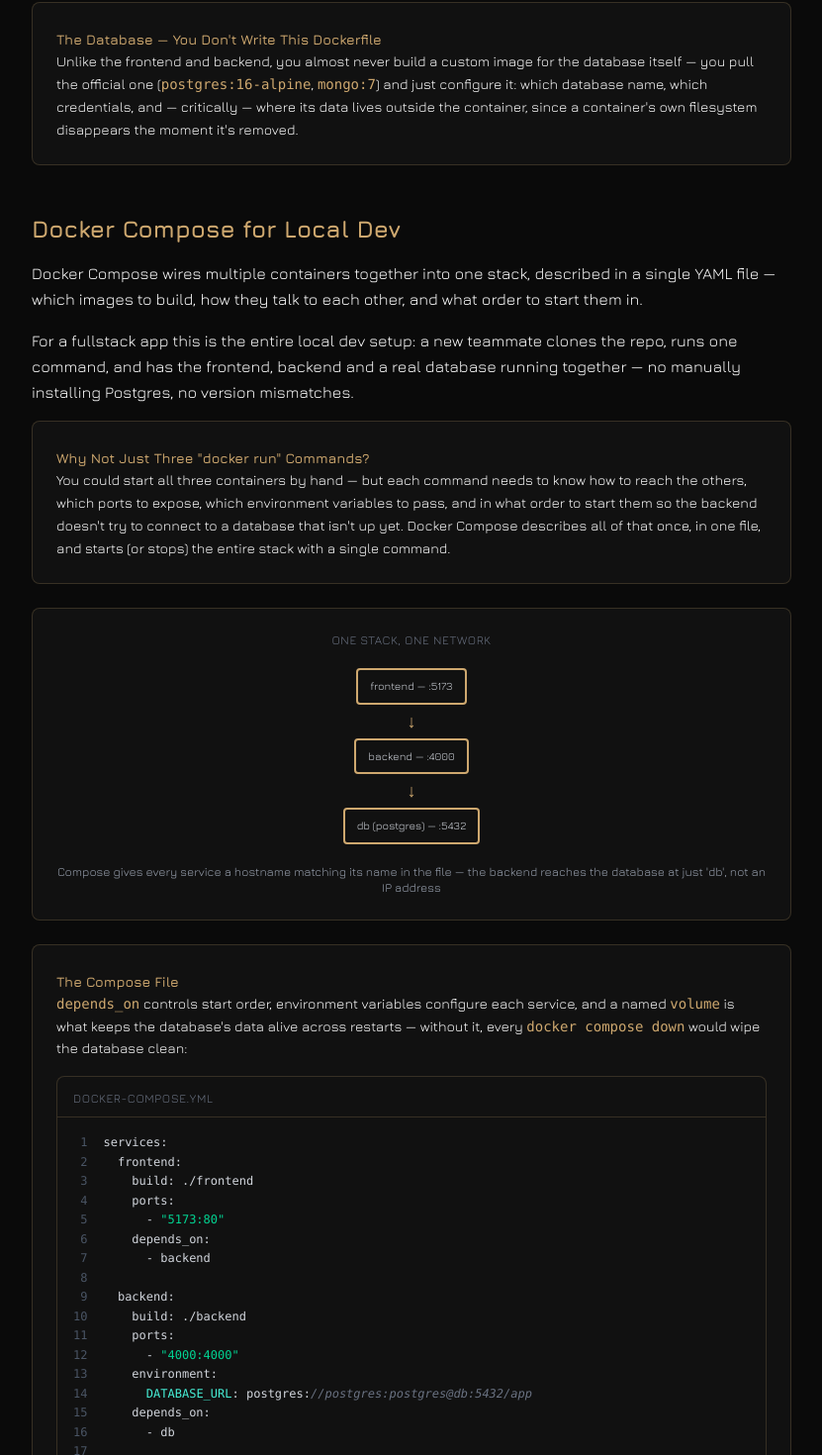
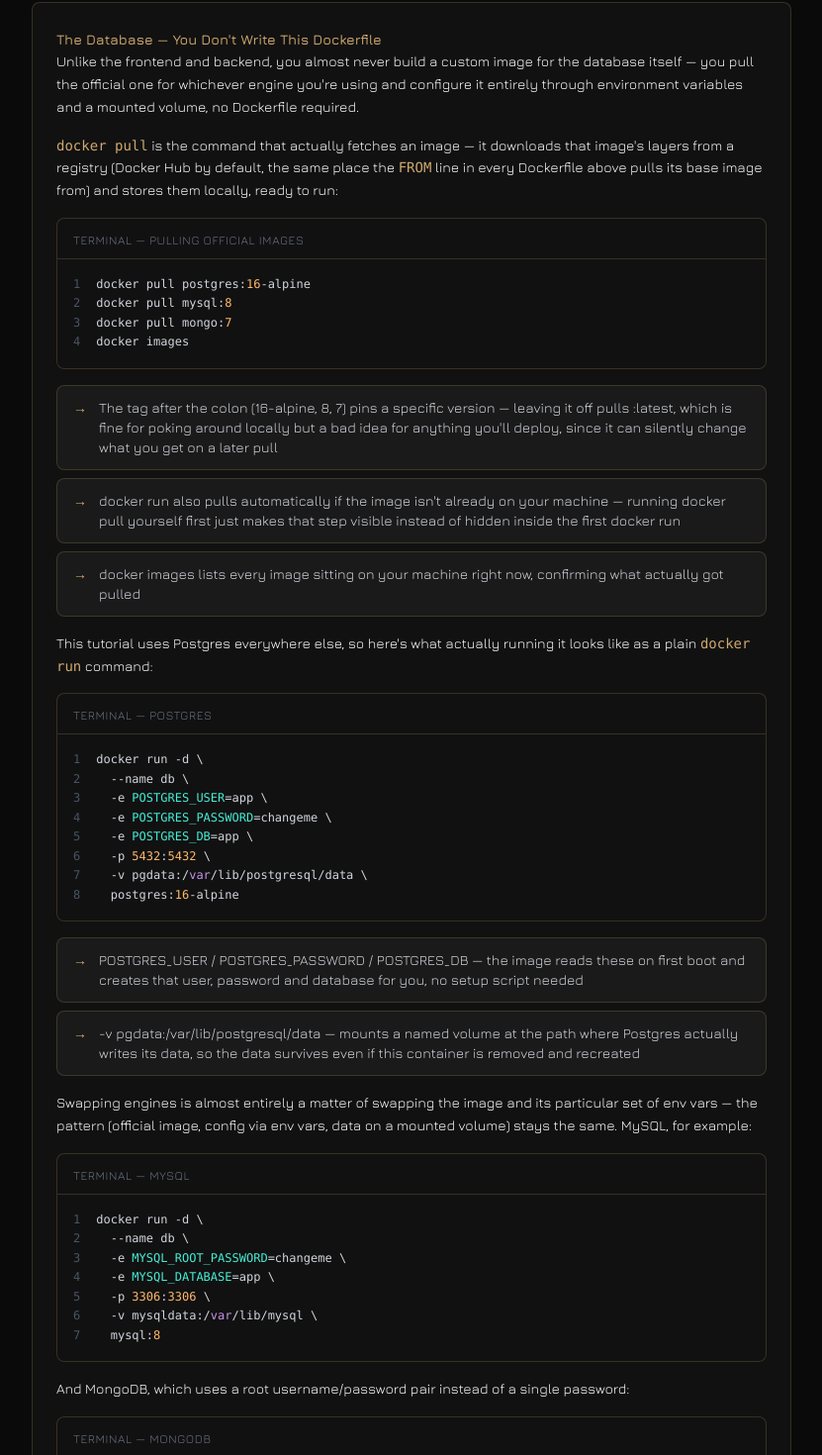
Before and after one commit to TobiasKjernell/portfolio, a React (Vite) app: page /tutorials/docker-and-kubernetes in a window 1280 px wide. Shown: the part 4065-5535 px from the top of the page at 99% size, without its empty margins (328-1159 px from the left). Built offline with nearby package versions, Linux system fonts and the light colour scheme.

Commit message:
updated docker db information, plain vs images predone

```diff
--- a/src/components/Tutorials/DockerizingTheStack/index.tsx
+++ b/src/components/Tutorials/DockerizingTheStack/index.tsx
@@ -102,11 +102,81 @@
     <span className="text-sm font-semibold gold-text">The Database — You Don't Write This Dockerfile</span>
     <p className="text-white leading-relaxed text-sm">
       Unlike the frontend and backend, you almost never build a custom image for the database itself — you pull
-      the official one (<code className="text-[#cea86f]">postgres:16-alpine</code>,{' '}
-      <code className="text-[#cea86f]">mongo:7</code>) and just configure it: which database name, which
-      credentials, and — critically — where its data lives outside the container, since a container's own
-      filesystem disappears the moment it's removed.
+      the official one for whichever engine you're using and configure it entirely through environment variables
+      and a mounted volume, no Dockerfile required.
     </p>
+    <p className="text-white leading-relaxed text-sm">
+      <code className="text-[#cea86f]">docker pull</code> is the command that actually fetches an image — it
+      downloads that image's layers from a registry (Docker Hub by default, the same place the{' '}
+      <code className="text-[#cea86f]">FROM</code> line in every Dockerfile above pulls its base image from) and
+      stores them locally, ready to run:
+    </p>
+    <CodeBlock label="terminal — pulling official images">{`docker pull postgres:16-alpine
+docker pull mysql:8
+docker pull mongo:7
+docker images`}</CodeBlock>
+    <ul className="space-y-2">
+      {[
+        'The tag after the colon (16-alpine, 8, 7) pins a specific version — leaving it off pulls :latest, which is fine for poking around locally but a bad idea for anything you\'ll deploy, since it can silently change what you get on a later pull',
+        'docker run also pulls automatically if the image isn\'t already on your machine — running docker pull yourself first just makes that step visible instead of hidden inside the first docker run',
+        'docker images lists every image sitting on your machine right now, confirming what actually got pulled',
+      ].map((point) => (
+        <li
+          key={point}
+          className="flex gap-3 text-gray-300 text-sm bg-[#1a1a1a] rounded-lg px-4 py-3 border border-[#cea86f]/20"
+        >
+          <span className="gold-text">→</span>
+          {point}
+        </li>
+      ))}
+    </ul>
+    <p className="text-white leading-relaxed text-sm">
+      This tutorial uses Postgres everywhere else, so here's what actually running it looks like as a plain{' '}
+      <code className="text-[#cea86f]">docker run</code> command:
+    </p>
+    <CodeBlock label="terminal — Postgres">{`docker run -d \\
+  --name db \\
+  -e POSTGRES_USER=app \\
+  -e POSTGRES_PASSWORD=changeme \\
+  -e POSTGRES_DB=app \\
+  -p 5432:5432 \\
+  -v pgdata:/var/lib/postgresql/data \\
+  postgres:16-alpine`}</CodeBlock>
+    <ul className="space-y-2">
+      {[
+        'POSTGRES_USER / POSTGRES_PASSWORD / POSTGRES_DB — the image reads these on first boot and creates that user, password and database for you, no setup script needed',
+        '-v pgdata:/var/lib/postgresql/data — mounts a named volume at the path where Postgres actually writes its data, so the data survives even if this container is removed and recreated',
+      ].map((point) => (
+        <li
+          key={point}
+          className="flex gap-3 text-gray-300 text-sm bg-[#1a1a1a] rounded-lg px-4 py-3 border border-[#cea86f]/20"
+        >
+          <span className="gold-text">→</span>
+          {point}
+        </li>
+      ))}
+    </ul>
+    <p className="text-white leading-relaxed text-sm">
+      Swapping engines is almost entirely a matter of swapping the image and its particular set of env vars — the
+      pattern (official image, config via env vars, data on a mounted volume) stays the same. MySQL, for example:
+    </p>
+    <CodeBlock label="terminal — MySQL">{`docker run -d \\
+  --name db \\
+  -e MYSQL_ROOT_PASSWORD=changeme \\
+  -e MYSQL_DATABASE=app \\
+  -p 3306:3306 \\
+  -v mysqldata:/var/lib/mysql \\
+  mysql:8`}</CodeBlock>
+    <p className="text-white leading-relaxed text-sm">
+      And MongoDB, which uses a root username/password pair instead of a single password:
+    </p>
+    <CodeBlock label="terminal — MongoDB">{`docker run -d \\
+  --name db \\
+  -e MONGO_INITDB_ROOT_USERNAME=app \\
+  -e MONGO_INITDB_ROOT_PASSWORD=changeme \\
+  -p 27017:27017 \\
+  -v mongodata:/data/db \\
+  mongo:7`}</CodeBlock>
   </div>
 )
 
```
